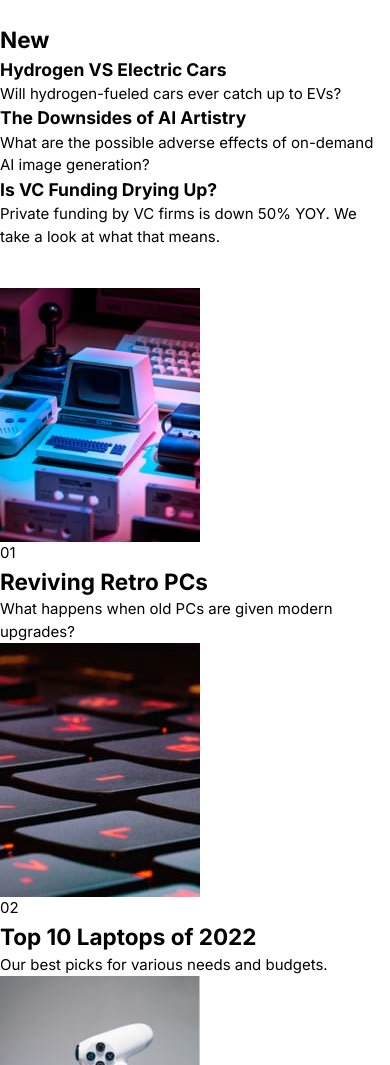
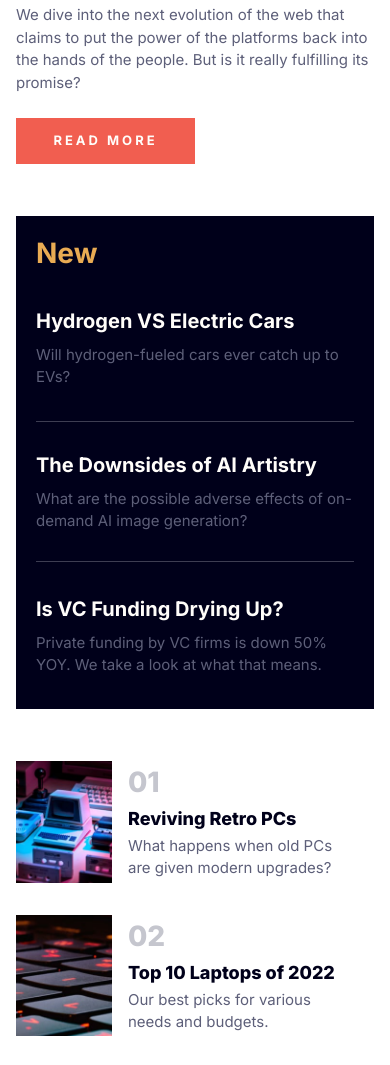
Before and after one commit to felipetn1989/news-homepage-main, a plain HTML site: page index.html in a window 390 px wide. Shown: the part 528-1593 px from the top of the page. Drawn offline with Linux system fonts and the light colour scheme.

Commit message:
finished mobile design

```diff
--- a/index.html
+++ b/index.html
@@ -52,8 +52,8 @@
         <p class="new_grid_element">
           Will hydrogen-fueled cars ever catch up to EVs?
         </p>
-        <h3 class="new_grid_element">The Downsides of AI Artistry</h3>
-        <p class="new_grid_element">
+        <h3 class="border_lines new_grid_element">The Downsides of AI Artistry</h3>
+        <p class="border_lines new_grid_element">
           What are the possible adverse effects of on-demand AI image
           generation?
         </p>
--- a/styles/style.css
+++ b/styles/style.css
@@ -106,6 +106,42 @@ header {
   display: flex;
   justify-content: space-between;
   align-items: center;
+  padding: 2rem 1rem 1rem 1rem;
+}
+
+h1,
+h2,
+h3 {
+  color: var(--Very-dark-blue);
+}
+
+h3 {
+  font-size: 1.25rem;
+}
+
+p {
+  color: var(--Dark-grayish-blue);
+}
+
+button {
+  width: 50%;
+  border: none;
+  text-transform: uppercase;
+  color: var(--Off-white);
+  background-color: var(--Soft-red);
+  letter-spacing: 0.1875rem;
+  padding: 0.8125rem;
+  font-size: 0.8125rem;
+  font-weight: var(--fw-bold);
+}
+
+button:hover {
+  cursor: pointer;
+  background-color: var(--Very-dark-blue);
+}
+
+.logo {
+  width: 2.75rem;
 }
 
 .menu {
@@ -114,7 +150,99 @@ header {
 
 .news {
   display: grid;
-  gap: 2.5rem;
+  gap: 3.25rem;
+  padding: 1rem 1rem 2rem 1rem;
+}
+
+.main__article {
+  display: grid;
+  gap: 1.5rem;
+}
+
+.main__article h1 {
+  font-size: 2.5rem;
+  line-height: 2.5rem;
+  font-weight: var(--fw-extraBold);
+}
+
+.new__articles {
+  display: grid;
+  gap: 0.5rem;
+  background-color: var(--Very-dark-blue);
+  padding: 1rem 1.25rem;
+}
+
+.new__articles h2 {
+  font-size: 1.75rem;
+  color: var(--Soft-orange);
+}
+
+.new__articles h3 {
+  color: var(--Off-white);
+  margin-top: 1.5rem;
+}
+
+.new__articles > h3.border_lines {
+  border-top: 1px solid hsla(233, 8%, 79%, 0.308);
+  padding-top: 1.75rem;
+}
+
+.new__articles > p.border_lines {
+  border-bottom: 1px solid hsla(233, 8%, 79%, 0.308);
+  padding-bottom: 1.75rem;
+}
+
+.new_grid_element:last-child {
+  padding-bottom: 1rem;
+}
+
+.top__articles {
+  display: grid;
+  gap: 2rem;
+}
+
+.top_grid {
+  display: grid;
+  grid-template-areas:
+    "one two"
+    "one three"
+    "one four";
+  column-gap: 1rem;
+}
+
+.top_grid img {
+  width: 6rem;
+}
+
+.order {
+  color: var(--Grayish-blue);
+  font-size: 1.75rem;
+  font-weight: var(--fw-extraBold);
+}
+
+.top_grid h2 {
+  font-size: 1.125rem;
+  font-weight: var(--fw-extraBold);
+}
+
+.top_grid p {
+  width: 90%;
+}
+
+.top_grid_element:nth-child(1) {
+  grid-area: one;
+}
+
+.top_grid_element:nth-child(2) {
+  grid-area: two;
+}
+
+.top_grid_element:nth-child(3) {
+  grid-area: three;
+}
+
+.top_grid_element:nth-child(4) {
+  grid-area: four;
 }
 
 .attribution {
```
